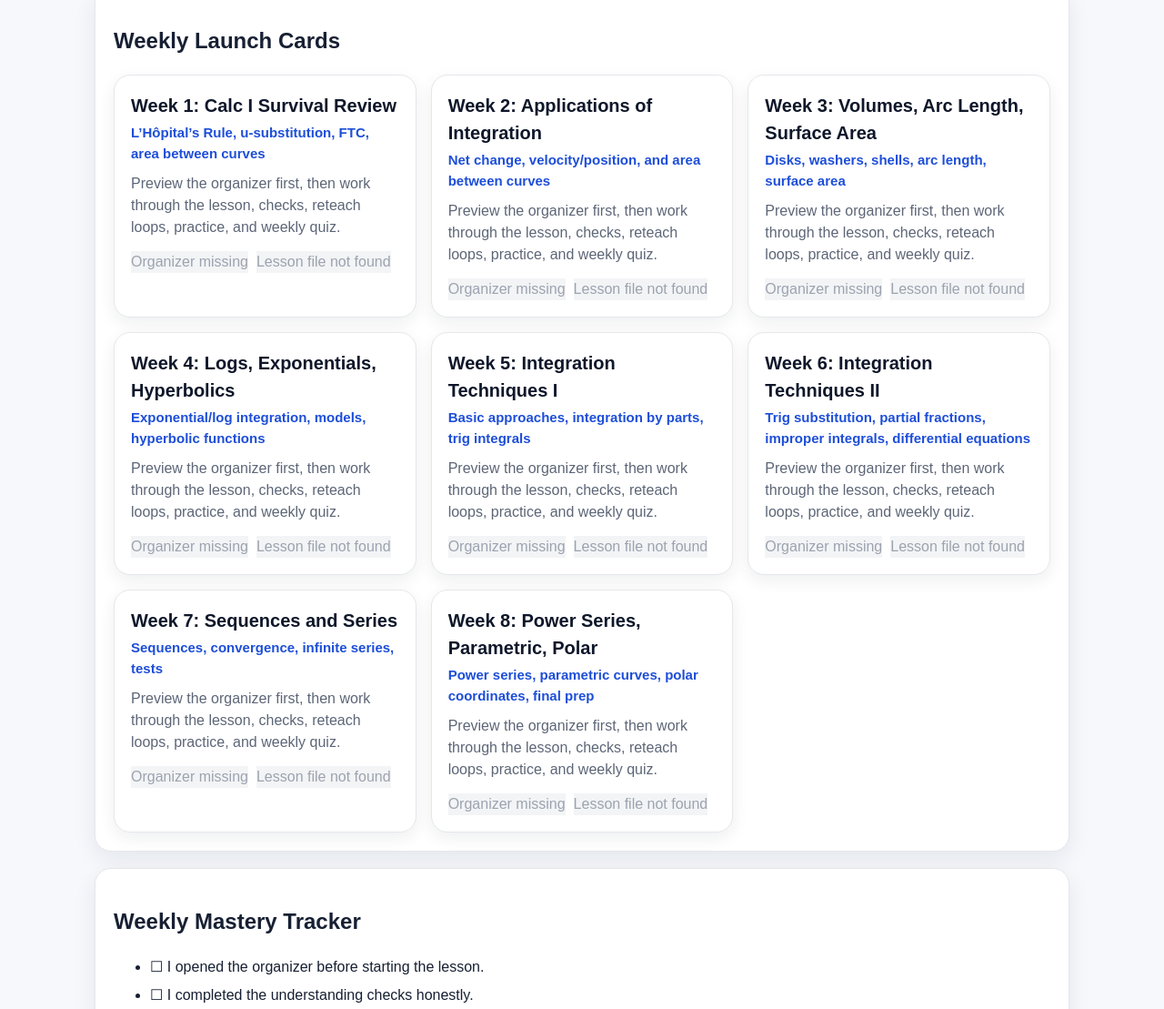
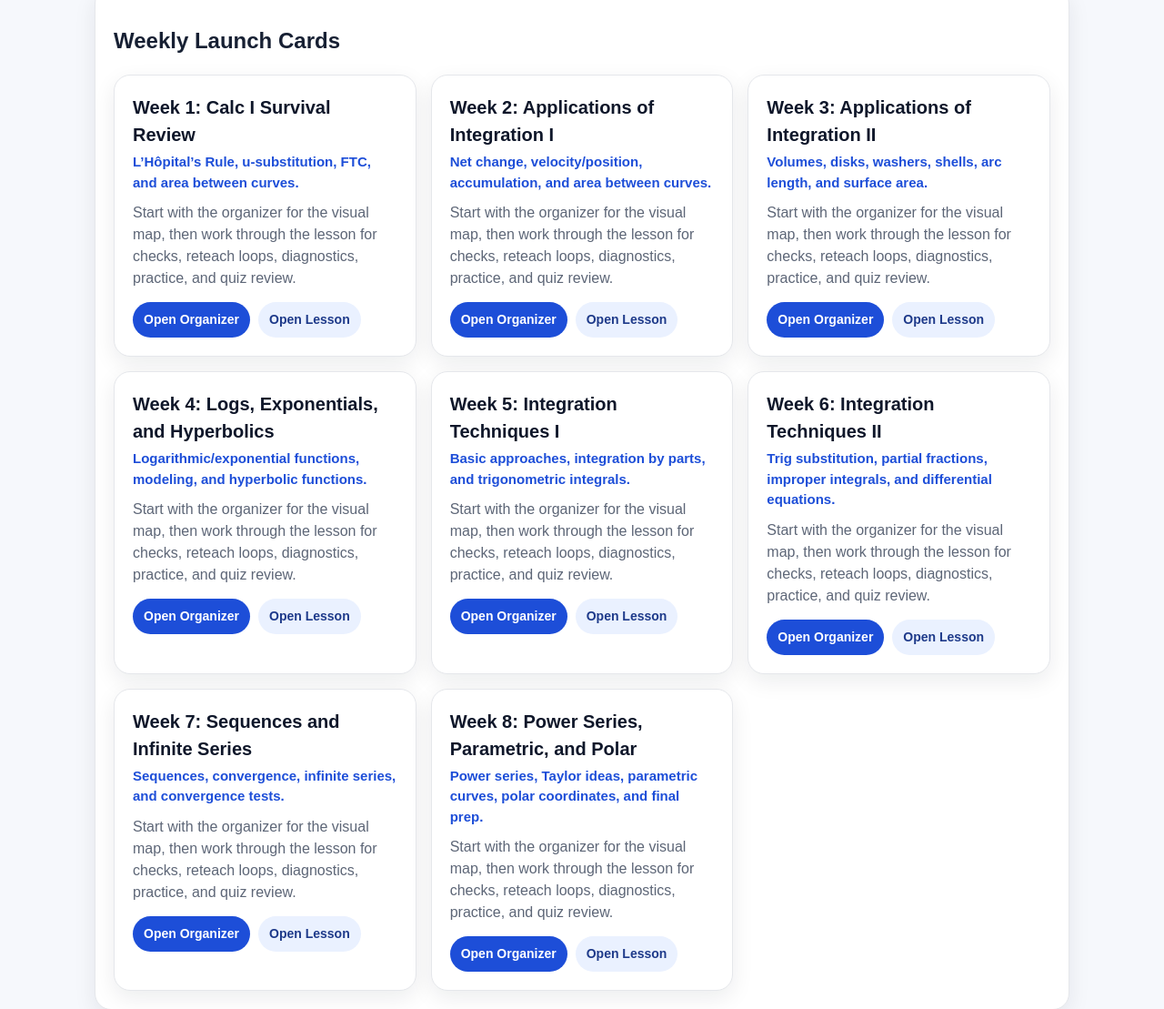
Before and after one commit to mehinger01/Calc2, a plain HTML site: page index.html in a window 1280 px wide. Shown: the part 867-1976 px from the top of the page at 91% size. Drawn offline with Linux system fonts and the light colour scheme.

Commit message:
Fix master homepage links for root-level files

```diff
--- a/index.html
+++ b/index.html
@@ -5,22 +5,21 @@
 <meta name="viewport" content="width=device-width, initial-scale=1">
 <title>MAT 251 Calculus II Master Home Page</title>
 <style>
+
 :root{
   --bg:#f6f8fc; --ink:#172033; --muted:#5d6677; --card:#ffffff;
-  --blue:#1d4ed8; --blue2:#0f172a; --soft:#eaf1ff; --green:#ecfdf5;
-  --yellow:#fff7ed; --line:#e5e7eb;
+  --blue:#1d4ed8; --blue2:#0f172a; --soft:#eaf1ff; --line:#e5e7eb;
 }
 *{box-sizing:border-box}
 body{margin:0;font-family:Arial,Helvetica,sans-serif;background:var(--bg);color:var(--ink);line-height:1.5}
 .hero{background:linear-gradient(135deg,var(--blue),var(--blue2));color:white;padding:42px 28px}
 .hero-inner{max-width:1120px;margin:auto}
 h1{font-size:38px;margin:0 0 10px}
-.hero p{font-size:18px;margin:0;max-width:850px;opacity:.94}
+.hero p{font-size:18px;margin:0;max-width:900px;opacity:.94}
 main{max-width:1120px;margin:auto;padding:24px}
-.card{background:var(--card);border:1px solid var(--line);border-radius:18px;padding:20px;box-shadow:0 8px 24px rgba(15,23,42,.08);margin-bottom:18px}
-.grid{display:grid;grid-template-columns:repeat(auto-fit,minmax(260px,1fr));gap:16px}
+.card,.week-card{background:var(--card);border:1px solid var(--line);border-radius:18px;padding:20px;box-shadow:0 8px 24px rgba(15,23,42,.08);margin-bottom:18px}
 .week-grid{display:grid;grid-template-columns:repeat(auto-fit,minmax(300px,1fr));gap:16px}
-.week-card{background:white;border:1px solid var(--line);border-radius:18px;padding:18px;box-shadow:0 6px 18px rgba(15,23,42,.07)}
+.week-card{margin-bottom:0}
 .week-card h2{font-size:20px;margin:0 0 4px;color:#0f172a}
 .week-card h3{font-size:15px;margin:0 0 10px;color:var(--blue)}
 .week-card p{color:var(--muted);margin:0 0 14px}
@@ -28,7 +27,6 @@ main{max-width:1120px;margin:auto;padding:24px}
 a.btn{display:inline-block;padding:9px 12px;border-radius:999px;text-decoration:none;font-weight:700;font-size:14px}
 .primary{background:var(--blue);color:white}
 .secondary{background:var(--soft);color:#1e3a8a}
-.disabled{background:#f3f4f6;color:#9ca3af;cursor:not-allowed}
 .badge{display:inline-block;background:var(--soft);color:#1e3a8a;border-radius:999px;padding:5px 10px;font-size:12px;font-weight:700;margin:3px 4px 3px 0}
 .flow{display:grid;grid-template-columns:repeat(auto-fit,minmax(180px,1fr));gap:12px}
 .step{background:#f8fafc;border-left:5px solid var(--blue);padding:12px;border-radius:12px}
@@ -51,9 +49,9 @@ footer{text-align:center;color:var(--muted);font-size:13px;padding:24px}
     <h2>How to Use This System</h2>
     <div class="flow">
       <div class="step"><strong>1. Preview</strong>Open the weekly organizer before starting the week.</div>
-      <div class="step"><strong>2. Learn</strong>Work through the standalone lesson and pause at each understanding check.</div>
+      <div class="step"><strong>2. Learn</strong>Work through the lesson and pause at each understanding check.</div>
       <div class="step"><strong>3. Reteach</strong>If a check is missed, use the reteach loop before moving on.</div>
-      <div class="step"><strong>4. Practice</strong>Finish with guided practice problems without looking for answers first.</div>
+      <div class="step"><strong>4. Practice</strong>Finish with guided practice problems before looking anything up.</div>
       <div class="step"><strong>5. Quiz</strong>Use the weekly quiz to track standards mastery.</div>
       <div class="step"><strong>6. Repeat</strong>Return on Day 1, Day 3, Day 7, and before the test.</div>
     </div>
@@ -78,58 +76,82 @@ footer{text-align:center;color:var(--muted);font-size:13px;padding:24px}
 
     <section class="week-card">
       <h2>Week 1: Calc I Survival Review</h2>
-      <h3>L’Hôpital’s Rule, u-substitution, FTC, area between curves</h3>
-      <p>Preview the organizer first, then work through the lesson, checks, reteach loops, practice, and weekly quiz.</p>
-      <div class="btn-row"><span class="btn disabled">Organizer missing</span><span class="btn disabled">Lesson file not found</span></div>
+      <h3>L’Hôpital’s Rule, u-substitution, FTC, and area between curves.</h3>
+      <p>Start with the organizer for the visual map, then work through the lesson for checks, reteach loops, diagnostics, practice, and quiz review.</p>
+      <div class="btn-row">
+        <a class="btn primary" href="week_01_calc1_survival_review.html">Open Organizer</a>
+        <a class="btn secondary" href="week_1_calc2_calc_i_survival_review.html">Open Lesson</a>
+      </div>
     </section>
 
     <section class="week-card">
-      <h2>Week 2: Applications of Integration</h2>
-      <h3>Net change, velocity/position, and area between curves</h3>
-      <p>Preview the organizer first, then work through the lesson, checks, reteach loops, practice, and weekly quiz.</p>
-      <div class="btn-row"><span class="btn disabled">Organizer missing</span><span class="btn disabled">Lesson file not found</span></div>
+      <h2>Week 2: Applications of Integration I</h2>
+      <h3>Net change, velocity/position, accumulation, and area between curves.</h3>
+      <p>Start with the organizer for the visual map, then work through the lesson for checks, reteach loops, diagnostics, practice, and quiz review.</p>
+      <div class="btn-row">
+        <a class="btn primary" href="week_02_applications_integration.html">Open Organizer</a>
+        <a class="btn secondary" href="week_2_calc2_applications_of_integration_i.html">Open Lesson</a>
+      </div>
     </section>
 
     <section class="week-card">
-      <h2>Week 3: Volumes, Arc Length, Surface Area</h2>
-      <h3>Disks, washers, shells, arc length, surface area</h3>
-      <p>Preview the organizer first, then work through the lesson, checks, reteach loops, practice, and weekly quiz.</p>
-      <div class="btn-row"><span class="btn disabled">Organizer missing</span><span class="btn disabled">Lesson file not found</span></div>
+      <h2>Week 3: Applications of Integration II</h2>
+      <h3>Volumes, disks, washers, shells, arc length, and surface area.</h3>
+      <p>Start with the organizer for the visual map, then work through the lesson for checks, reteach loops, diagnostics, practice, and quiz review.</p>
+      <div class="btn-row">
+        <a class="btn primary" href="week_03_volumes_arc_surface.html">Open Organizer</a>
+        <a class="btn secondary" href="week_3_calc2_applications_of_integration_ii.html">Open Lesson</a>
+      </div>
     </section>
 
     <section class="week-card">
-      <h2>Week 4: Logs, Exponentials, Hyperbolics</h2>
-      <h3>Exponential/log integration, models, hyperbolic functions</h3>
-      <p>Preview the organizer first, then work through the lesson, checks, reteach loops, practice, and weekly quiz.</p>
-      <div class="btn-row"><span class="btn disabled">Organizer missing</span><span class="btn disabled">Lesson file not found</span></div>
+      <h2>Week 4: Logs, Exponentials, and Hyperbolics</h2>
+      <h3>Logarithmic/exponential functions, modeling, and hyperbolic functions.</h3>
+      <p>Start with the organizer for the visual map, then work through the lesson for checks, reteach loops, diagnostics, practice, and quiz review.</p>
+      <div class="btn-row">
+        <a class="btn primary" href="week_04_logs_exponentials_hyperbolic.html">Open Organizer</a>
+        <a class="btn secondary" href="week_4_calc2_logs_exponentials_and_hyperbolic_functions.html">Open Lesson</a>
+      </div>
     </section>
 
     <section class="week-card">
       <h2>Week 5: Integration Techniques I</h2>
-      <h3>Basic approaches, integration by parts, trig integrals</h3>
-      <p>Preview the organizer first, then work through the lesson, checks, reteach loops, practice, and weekly quiz.</p>
-      <div class="btn-row"><span class="btn disabled">Organizer missing</span><span class="btn disabled">Lesson file not found</span></div>
+      <h3>Basic approaches, integration by parts, and trigonometric integrals.</h3>
+      <p>Start with the organizer for the visual map, then work through the lesson for checks, reteach loops, diagnostics, practice, and quiz review.</p>
+      <div class="btn-row">
+        <a class="btn primary" href="week_05_integration_techniques_1.html">Open Organizer</a>
+        <a class="btn secondary" href="week_5_calc2_integration_techniques_i.html">Open Lesson</a>
+      </div>
     </section>
 
     <section class="week-card">
       <h2>Week 6: Integration Techniques II</h2>
-      <h3>Trig substitution, partial fractions, improper integrals, differential equations</h3>
-      <p>Preview the organizer first, then work through the lesson, checks, reteach loops, practice, and weekly quiz.</p>
-      <div class="btn-row"><span class="btn disabled">Organizer missing</span><span class="btn disabled">Lesson file not found</span></div>
+      <h3>Trig substitution, partial fractions, improper integrals, and differential equations.</h3>
+      <p>Start with the organizer for the visual map, then work through the lesson for checks, reteach loops, diagnostics, practice, and quiz review.</p>
+      <div class="btn-row">
+        <a class="btn primary" href="week_06_integration_techniques_2.html">Open Organizer</a>
+        <a class="btn secondary" href="week_6_calc2_integration_techniques_ii.html">Open Lesson</a>
+      </div>
     </section>
 
     <section class="week-card">
-      <h2>Week 7: Sequences and Series</h2>
-      <h3>Sequences, convergence, infinite series, tests</h3>
-      <p>Preview the organizer first, then work through the lesson, checks, reteach loops, practice, and weekly quiz.</p>
-      <div class="btn-row"><span class="btn disabled">Organizer missing</span><span class="btn disabled">Lesson file not found</span></div>
+      <h2>Week 7: Sequences and Infinite Series</h2>
+      <h3>Sequences, convergence, infinite series, and convergence tests.</h3>
+      <p>Start with the organizer for the visual map, then work through the lesson for checks, reteach loops, diagnostics, practice, and quiz review.</p>
+      <div class="btn-row">
+        <a class="btn primary" href="week_07_sequences_series.html">Open Organizer</a>
+        <a class="btn secondary" href="week_7_calc2_sequences_and_infinite_series.html">Open Lesson</a>
+      </div>
     </section>
 
     <section class="week-card">
-      <h2>Week 8: Power Series, Parametric, Polar</h2>
-      <h3>Power series, parametric curves, polar coordinates, final prep</h3>
-      <p>Preview the organizer first, then work through the lesson, checks, reteach loops, practice, and weekly quiz.</p>
-      <div class="btn-row"><span class="btn disabled">Organizer missing</span><span class="btn disabled">Lesson file not found</span></div>
+      <h2>Week 8: Power Series, Parametric, and Polar</h2>
+      <h3>Power series, Taylor ideas, parametric curves, polar coordinates, and final prep.</h3>
+      <p>Start with the organizer for the visual map, then work through the lesson for checks, reteach loops, diagnostics, practice, and quiz review.</p>
+      <div class="btn-row">
+        <a class="btn primary" href="week_08_power_parametric_polar.html">Open Organizer</a>
+        <a class="btn secondary" href="week_8_calc2_power_series_parametric_and_polar_curves.html">Open Lesson</a>
+      </div>
     </section>
 
     </div>
```
